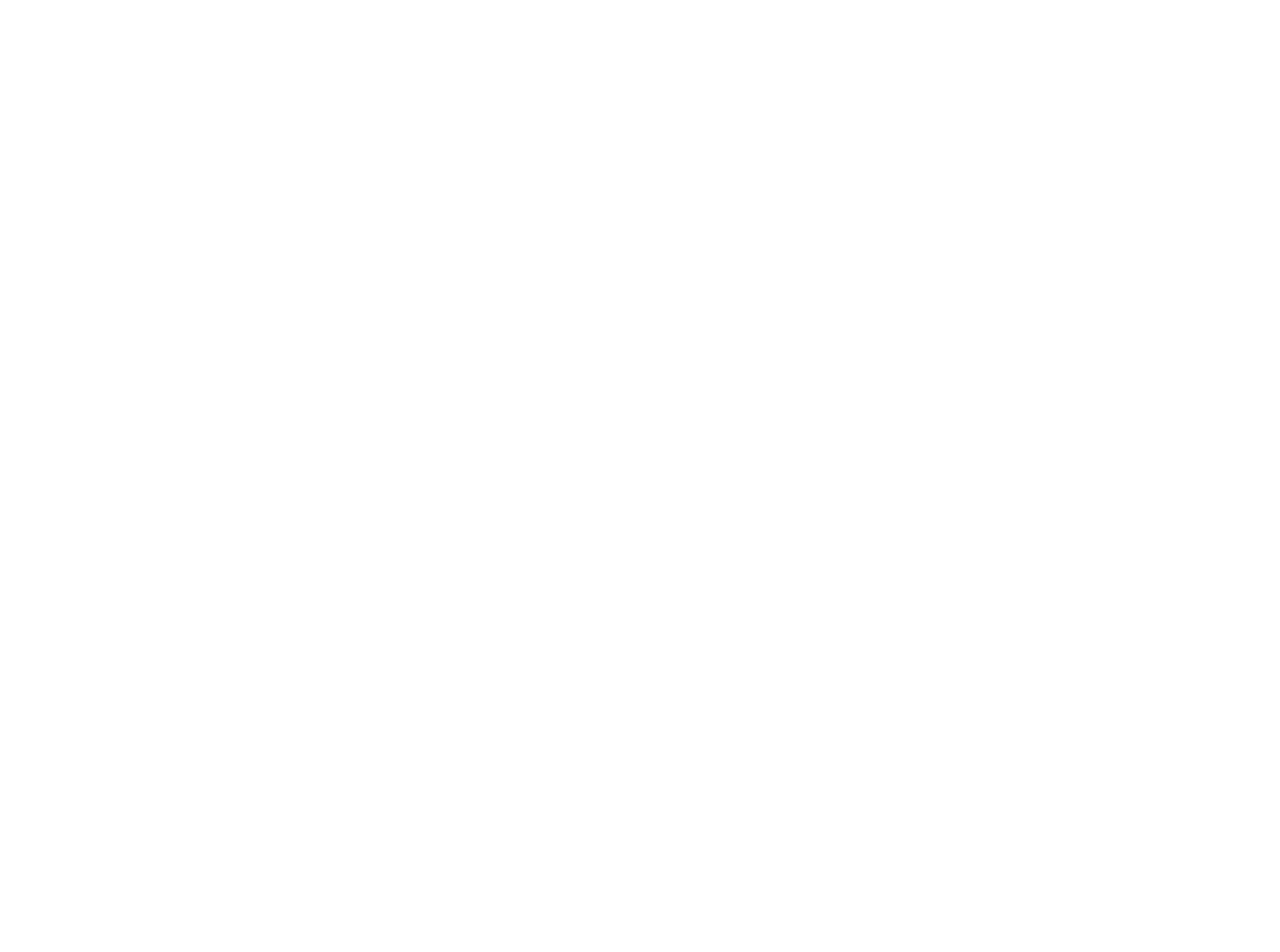
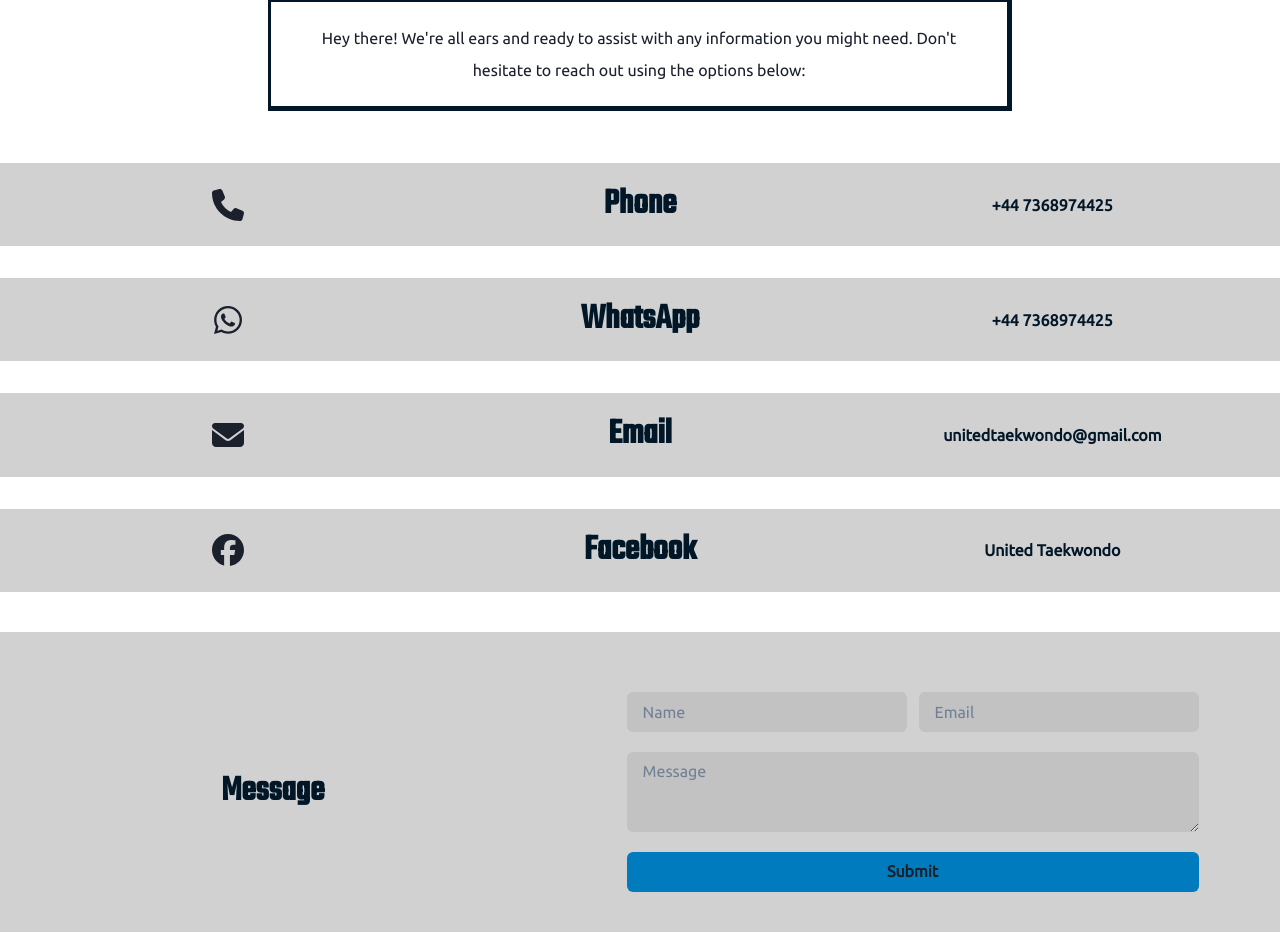
Before and after one commit to RaeesaParker/united-taekwondo, a React (Create React App) app: page /contact in a window 1280 px wide. Shown: the part 373-1325 px from the top of the page. Before the commit the page ends 800 px from the top, so only its background shows below. Built offline with nearby package versions, Linux system fonts and the light colour scheme.

Commit message:
Add contact page

```diff
--- /dev/null
+++ b/src/Components/ContactPage/MediaItem.tsx
@@ -0,0 +1,29 @@
+import { Box, Flex, Heading, Link, Text } from "@chakra-ui/react"
+import { IconDefinition } from "@fortawesome/free-solid-svg-icons"
+import { FontAwesomeIcon } from "@fortawesome/react-fontawesome"
+import React from "react"
+
+export const MediaItem = ({title, text, iconName, linkToggle} : {title:string, text:string, iconName:IconDefinition, linkToggle?:string}) => {
+  return (
+    <Flex
+      mt="8"
+      p="5"
+      justifyContent="space-evenly"
+      alignItems="center"
+      alignContent="center"
+      bg="tones.lightGrey"
+    >
+    <Flex  w="33%" justifyContent="center">    <FontAwesomeIcon icon={iconName} color="blue.dark" size="2x" /> </Flex>
+    <Box w="33%"> <Heading color="blue.dark" textAlign="center">{title}</Heading> </Box>
+    {linkToggle ?
+    <Box w="33%">
+      <Link href={linkToggle}isExternal >
+        <Text  as="h3" fontWeight="bold" color="blue.dark" textAlign="center">{text}</Text>
+      </Link>
+    </Box>
+    :
+      <Box w="33%"> <Text  as="h3" fontWeight="bold" color="blue.dark" textAlign="center"> {text}</Text> </Box>
+    }
+    </Flex>
+  )
+}
--- /dev/null
+++ b/src/Components/ContactPage/MessageBar.tsx
@@ -0,0 +1,21 @@
+import { Box, Flex, Heading } from "@chakra-ui/react"
+import React from "react"
+
+import { MessageBoxFlat } from "./MessageBoxFlat"
+
+export const MessageBar = () => {
+  return (
+    <Flex
+      justifyContent="space-around"
+      alignItems="center"
+      mt="10"
+      mb="10"
+      bg="tones.lightGrey"
+      pt="10"
+      pb="5"
+    >
+      <Box w="33%"> <Heading color="blue.dark" textAlign="center">Message</Heading> </Box>
+      <MessageBoxFlat />
+    </Flex>
+  )
+}
--- /dev/null
+++ b/src/Components/ContactPage/MessageBoxFlat.tsx
@@ -0,0 +1,107 @@
+import { Button, Flex, FormControl, Input, Text, Textarea, useToast } from "@chakra-ui/react";
+import { useForm, ValidationError } from "@formspree/react";
+import React, { FormEvent } from "react"
+
+export const MessageBoxFlat = () => {
+  const toast = useToast()
+
+  const [state, handleSubmit] = useForm("mknlpazw");
+  if (state.succeeded) {
+    return <Text> Thanks for your message</Text>
+  }
+
+
+    const onSubmit = (e: FormEvent<HTMLFormElement>) => {
+    e.preventDefault();
+
+    // Basic client-side validation
+    const form = e.target as HTMLFormElement;
+    const name = form.elements.namedItem("name") as HTMLInputElement;
+    const email = form.elements.namedItem("email") as HTMLInputElement;
+    const message = form.elements.namedItem("message") as HTMLInputElement;
+
+
+    if (!name.value || !email.value || !message.value) {
+      toast({
+        title: "Error",
+        description: "Please complete all lines of the form",
+        status: "error",
+        duration: 9000,
+        isClosable: true,
+        })
+    }else{
+      handleSubmit(e);
+    }
+  };
+
+  if (state.succeeded) {
+    return <Text> Thanks for your message</Text>;
+  }
+
+  return (
+    <Flex
+      p="5"
+      justifyContent="space-evenly"
+      alignContent="center"
+    >
+      <form onSubmit={onSubmit}>
+        <Flex gap="3">
+          <FormControl>
+            <Input
+              id="name"
+              type="text"
+              name="name"
+              placeholder="Name"
+              border="none"
+              bg="tones.darkGrey"
+              color="blue.dark"
+            />
+            <ValidationError
+              prefix="Name"
+              field="name"
+              errors={state.errors}
+            />
+          </FormControl>
+
+          <FormControl>
+            <Input
+              id="email"
+              type="email"
+              name="email"
+              placeholder="Email"
+              border="none"
+              bg="tones.darkGrey"
+              color="blue.dark"
+            />
+            <ValidationError
+              prefix="Email"
+              field="email"
+              errors={state.errors}
+            />
+          </FormControl>
+        </Flex>
+
+        <FormControl>
+          <Textarea
+            id="message"
+            name="message"
+            placeholder="Message"
+            border="none"
+            bg="tones.darkGrey"
+            color="blue.dark"
+            mt="5"
+          />
+          <ValidationError
+            prefix="Message"
+            field="message"
+            errors={state.errors}
+          />
+        </FormControl>
+
+        <Button type="submit" disabled={state.submitting} mt="5" w="100%" bg="blue.light">
+          Submit
+        </Button>
+      </form>
+    </Flex>
+  )
+}
--- a/src/Components/TrainingPage/TrainingDetails.tsx
+++ b/src/Components/TrainingPage/TrainingDetails.tsx
@@ -1,4 +1,4 @@
-import { Box, Flex, Heading, Text } from "@chakra-ui/react"
+import { Flex, Heading, Text } from "@chakra-ui/react"
 import React from "react"
 
 export const TrainingDetails = () => {
--- a/src/Pages/ContactPage.tsx
+++ b/src/Pages/ContactPage.tsx
@@ -1,14 +1,46 @@
-import { Box } from "@chakra-ui/react"
+import { Box, Flex, Text } from "@chakra-ui/react"
+import { faFacebook, faWhatsapp } from "@fortawesome/free-brands-svg-icons"
+import { faEnvelope, faPhone } from "@fortawesome/free-solid-svg-icons"
 import React from "react"
-import { NavBar } from "../Components/Common/Navbar"
+
 import { Footer } from "../Components/Common/Footer"
 import { Header } from "../Components/Common/Header"
+import { NavBar } from "../Components/Common/Navbar"
+import { MediaItem } from "../Components/ContactPage/MediaItem"
+import { MessageBar } from "../Components/ContactPage/MessageBar"
 
 export const ContactPage = () => {
+
   return (
     <Box>
       <Header />
       <NavBar />
+
+      <Flex
+        mt="8"
+        p="5"
+        justifyContent="center"
+        alignContent="center"
+      >
+        <Flex
+          w="60%"
+          alignItems="center"
+          borderRight="5px solid #011627"
+          borderBottom="5px solid #011627"
+          borderTop="3px solid #011627"
+          borderLeft="3px solid #011627"
+          p="5"
+          textAlign="justify">
+          <Text lineHeight="taller" textAlign="center">Hey there! We&apos;re all ears and ready to assist with any information you might need. Don&apos;t hesitate to reach out using the options below:</Text>
+        </Flex>
+      </Flex>
+
+      <MediaItem title={"Phone"} text={"+44 7368974425"} iconName={faPhone} />
+      <MediaItem title={"WhatsApp"} text={"+44 7368974425"} iconName={faWhatsapp} />
+      <MediaItem title={"Email"} text={"unitedtaekwondo@gmail.com"} iconName={faEnvelope} />
+      <MediaItem title={"Facebook"} text={"United Taekwondo"} iconName={faFacebook} linkToggle={"https://www.facebook.com/unitedtaekwondopreston"}/>
+
+      <MessageBar />
       <Footer />
     </Box>
   )
--- a/src/Pages/TrainingPage.tsx
+++ b/src/Pages/TrainingPage.tsx
@@ -1,9 +1,7 @@
-import { Box, Flex, Heading, Text } from "@chakra-ui/react"
+import { Box, Flex, Text } from "@chakra-ui/react"
 import React from "react"
 
 import { Address } from "../Components/Common/Contact/Address"
-import { ContactMedia } from "../Components/Common/Contact/ContactMedia"
-import { MessageBox } from "../Components/Common/Contact/MessageBox"
 import { Footer } from "../Components/Common/Footer"
 import { Header } from "../Components/Common/Header"
 import { NavBar } from "../Components/Common/Navbar"
```
